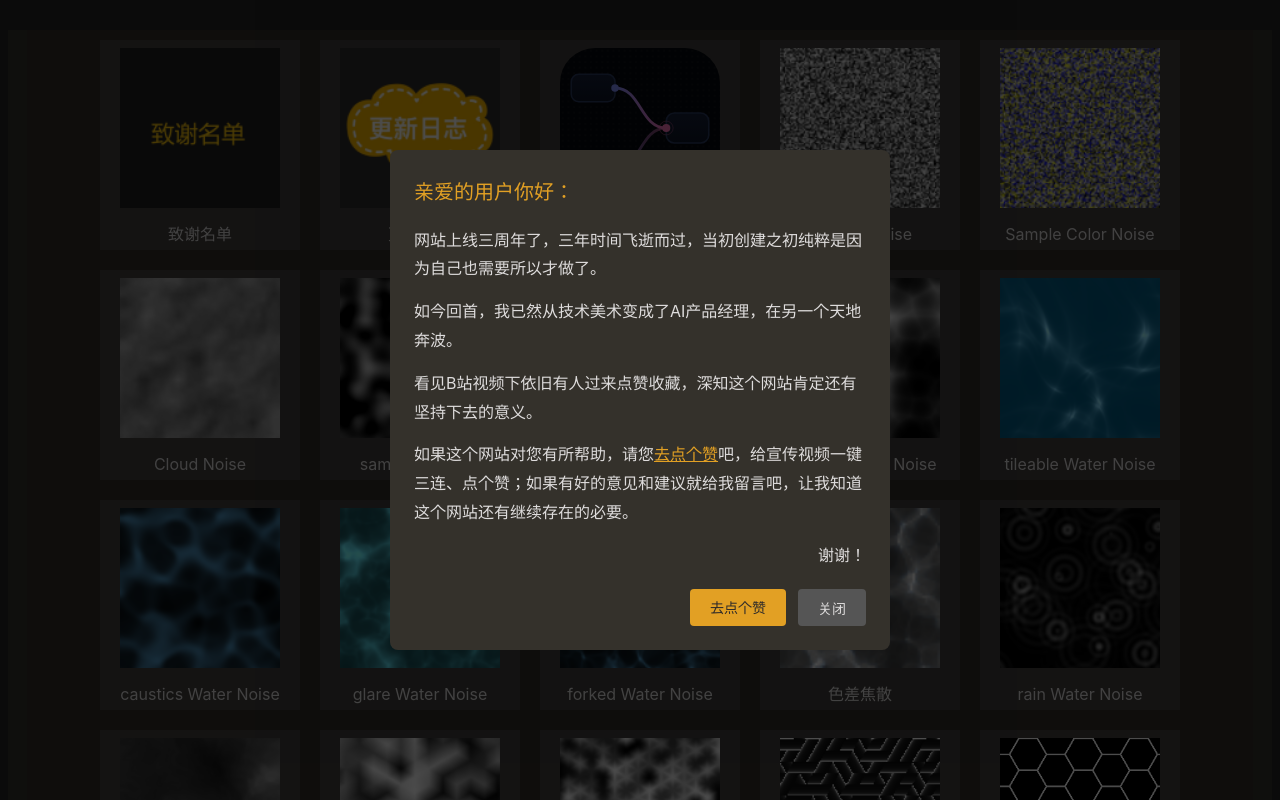
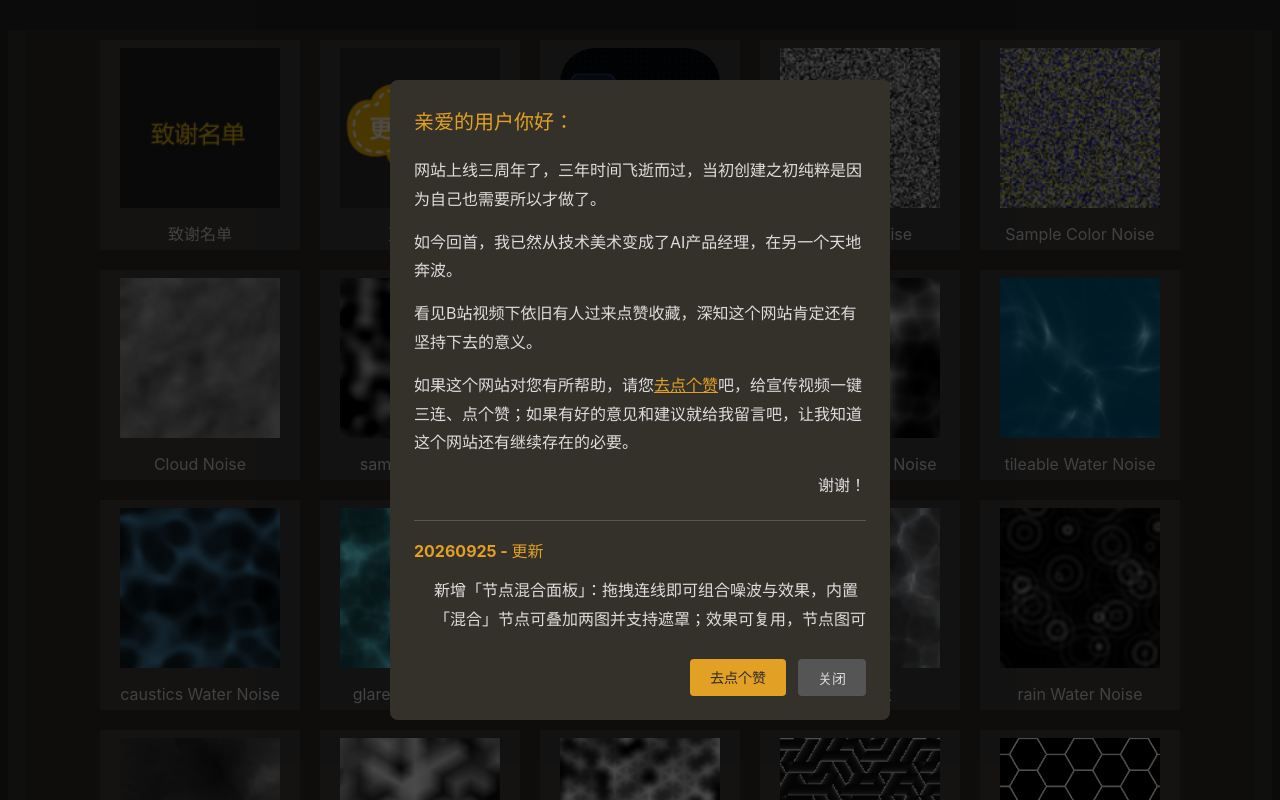
Before and after one commit to Hptd/NoiseCreater-react, a React (Vite) app: page / in a window 1280 px wide. Shown: the top 800 px of the page. Built offline with nearby package versions, Linux system fonts and the light colour scheme.

Commit message:
追加更新列表、README、公告弹窗

```diff
--- a/src/components/AnnouncementModal.jsx
+++ b/src/components/AnnouncementModal.jsx
@@ -34,6 +34,16 @@ export default function AnnouncementModal() {
             吧，给宣传视频一键三连、点个赞；如果有好的意见和建议就给我留言吧，让我知道这个网站还有继续存在的必要。
           </p>
           <p className="announcement-content-sign">谢谢！</p>
+
+          <h3 className="announcement-update-title">20260925 - 更新</h3>
+          <ul className="announcement-update-list">
+            <li>
+              新增「节点混合面板」：拖拽连线即可组合噪波与效果，内置「混合」节点可叠加两图并支持遮罩；效果可复用，节点图可保存 / 读取。
+            </li>
+            <li>
+              支持导出法线贴图：添加「黑白转法线」节点，连入噪波 / 灰度图后接「输出」节点，点击「导出 PNG」即可。
+            </li>
+          </ul>
         </div>
         <div className="announcement-actions">
           <a
--- a/src/components/UpdateHistory.jsx
+++ b/src/components/UpdateHistory.jsx
@@ -6,6 +6,11 @@ export default function UpdateHistory() {
       <h1>更新日志</h1>
       <div className="update-list">
         <span className='update-span'>
+
+          2026.09.25<br /><br />
+          新增「节点混合面板」，节点连线式操作：把噪波、数学、通道、艺术、法线等节点拖入画布，拖拽端口连线即可组合效果。内置「混合」节点，支持正片叠底 / 滤色 / 叠加等模式叠加两图，并可加遮罩与不透明度。相比单参数调节更灵活，效果可复用，节点图支持保存 / 读取。<br /><br />
+          支持导出法线贴图：添加「黑白转法线」节点，把噪波或灰度图连入，再接入「输出」节点，点击「导出 PNG」即可。<br /><br />
+          <hr /><br />
 
           2026.08.02<br /><br />
           优化部分bug，支持分享指定noise链接<br /><br />
--- a/src/components/announcementModal.css
+++ b/src/components/announcementModal.css
@@ -58,6 +58,27 @@
   text-align: right;
 }
 
+.announcement-update-title {
+  margin: 20px 0 10px;
+  padding-top: 16px;
+  border-top: 1px solid rgb(90, 86, 78);
+  font-size: 16px;
+  color: #e2a024;
+}
+
+.announcement-update-list {
+  margin: 0;
+  padding-left: 20px;
+}
+
+.announcement-update-list li {
+  margin-bottom: 10px;
+}
+
+.announcement-update-list li:last-child {
+  margin-bottom: 0;
+}
+
 .announcement-actions {
   display: flex;
   justify-content: flex-end;
```
Also changed, not shown: 1 other file (tests, documents, lock files or other folders).
